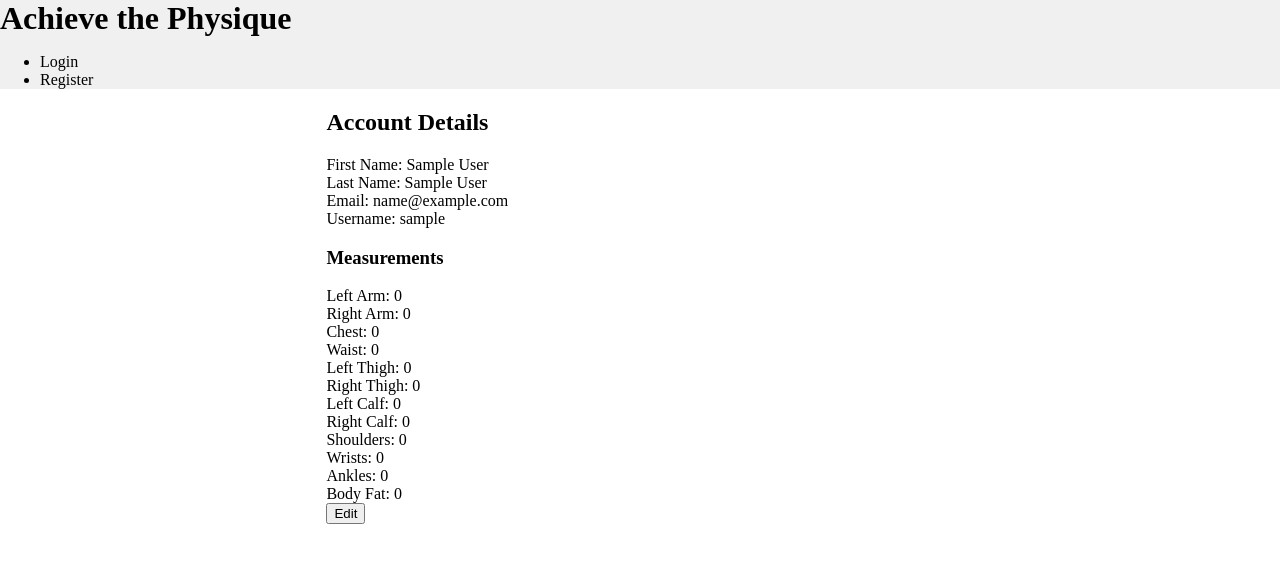
After one commit to jayant95/BodybuildingApp, a PHP site: page /profile.php in a window 1280 px wide. The commit adds this page. Shown: the top 563 px of the page. Run offline with PHP 8.4, Linux system fonts and the light colour scheme; the visitor is signed in with stand-in values (Sample User, id 1).

Commit message:
Add profile page for user
Displays the users information and measurements from the database.
User can click edit to allow them to change the information and save
it to the page. It does not insert into database yet.
Known bug: After saving new values, clicking edit again changes them
back to 0.

```diff
--- a/css/main.css
+++ b/css/main.css
@@ -40,3 +40,8 @@ a {
   padding: 1rem;
   margin: 1rem;
 }
+
+/* HOME.PHP */
+.profile-info-group p  {
+  display: inline;
+}
--- a/includes/helper_functions.php
+++ b/includes/helper_functions.php
@@ -110,4 +110,37 @@
     return $error;
   }
 
+  function getProfileInformation($username, $connection) {
+    $user_profile = [];
+
+    $stmt = $connection->prepare('SELECT * FROM members WHERE username = ? LIMIT 1');
+    $stmt->bind_param('s', $username);
+
+    $stmt->execute();
+
+    $result = $stmt->get_result();
+    while ($row = $result->fetch_assoc()) {
+      $user_profile['first-name'] = $row['firstName'];
+      $user_profile['last-name'] = $row['lastName'];
+      $user_profile['email'] = $row['email'];
+      $user_profile['username'] = $row['username'];
+      $user_profile['leftArm'] = $row['leftArm'];
+      $user_profile['rightArm'] = $row['rightArm'];
+      $user_profile['chest'] = $row['chest'];
+      $user_profile['waist'] = $row['waist'];
+      $user_profile['leftThigh'] = $row['leftThigh'];
+      $user_profile['rightThigh'] = $row['rightThigh'];
+      $user_profile['leftCalf'] = $row['leftCalf'];
+      $user_profile['rightCalf'] = $row['rightCalf'];
+      $user_profile['shoulders'] = $row['shoulders'];
+      $user_profile['wrists'] = $row['wrists'];
+      $user_profile['ankles'] = $row['ankles'];
+      $user_profile['bodyFat'] = $row['bodyFat'];
+    }
+
+    $stmt->close();
+
+    return $user_profile;
+  }
+
 ?>
--- /dev/null
+++ b/profile.php
@@ -0,0 +1,112 @@
+<?php
+  session_start();
+  require("includes/header.php");
+  require_once("includes/db_connection.php");
+  require_once("includes/helper_functions.php");
+
+  $user_profile = [];
+  $editActive = false;
+  if (!empty($_SESSION['username'])) {
+    $user_profile = getProfileInformation($_SESSION['username'], $connection);
+  } else {
+    header("Location: login.php");
+  }
+
+  if (isset($_POST['edit'])) {
+    $editActive = true;
+  }
+
+  if (isset($_POST['save'])) {
+    $user_profile['leftArm'] = !empty($_POST['leftArm']) ? $_POST['leftArm'] : "";
+    $user_profile['rightArm'] = !empty($_POST['rightArm']) ? $_POST['rightArm'] : "";
+    $user_profile['chest'] = !empty($_POST['chest']) ? $_POST['chest'] : "";
+    $user_profile['waist'] = !empty($_POST['waist']) ? $_POST['waist'] : "";
+    $user_profile['leftThigh'] = !empty($_POST['leftThigh']) ? $_POST['leftThigh'] : "";
+    $user_profile['rightThigh'] = !empty($_POST['rightThigh']) ? $_POST['rightThigh'] : "";
+    $user_profile['leftCalf'] = !empty($_POST['leftCalf']) ? $_POST['leftCalf'] : "";
+    $user_profile['rightCalf'] = !empty($_POST['rightCalf']) ? $_POST['rightCalf'] : "";
+    $user_profile['shoulders'] = !empty($_POST['shoulders']) ? $_POST['shoulders'] : "";
+    $user_profile['wrists'] = !empty($_POST['wrists']) ? $_POST['wrists'] : "";
+    $user_profile['ankles'] = !empty($_POST['ankles']) ? $_POST['ankles'] : "";
+    $user_profile['bodyFat'] = !empty($_POST['bodyFat']) ? $_POST['bodyFat'] : "";
+
+
+
+  }
+
+
+
+?>
+
+<div class="content-wrapper">
+  <h2>Account Details</h2>
+  <form action="<?php echo htmlspecialchars($_SERVER["PHP_SELF"]);?>" method="post">
+    <div class="profile-form">
+      <div class="profile-info-group">
+        <label>First Name:</label>
+        <p><?php echo $user_profile['first-name'] ?></p>
+      </div>
+      <div class="profile-info-group">
+        <label>Last Name:</label>
+        <p><?php echo $user_profile['last-name'] ?></p>
+      </div>
+      <div class="profile-info-group">
+        <label>Email:</label>
+        <p><?php echo $user_profile['email'] ?></p>
+      </div>
+      <div class="profile-info-group">
+        <label>Username:</label>
+        <p><?php echo $user_profile['username'] ?></p>
+      </div>
+      <h3>Measurements</h3>
+      <div class="profile-info-group">
+        <label>Left Arm:</label>
+        <?php echo $editActive ? "<input class='profile-input' type='number' name='leftArm' value=".$user_profile['leftArm']."" : "<p>".$user_profile['leftArm']."</p>"; ?>
+      </div>
+      <div class="profile-info-group">
+        <label>Right Arm:</label>
+        <?php echo $editActive ? "<input class='profile-input' type='number' name='rightArm' value=".$user_profile['rightArm']."" : "<p>".$user_profile['rightArm']."</p>"; ?>
+      </div>
+      <div class="profile-info-group">
+        <label>Chest:</label>
+        <?php echo $editActive ? "<input class='profile-input' type='text' name='chest' value=".$user_profile['chest']."" : "<p>".$user_profile['chest']."</p>"; ?>
+      <div class="profile-info-group">
+        <label>Waist:</label>
+        <?php echo $editActive ? "<input class='profile-input' type='text' name='waist' value=".$user_profile['waist']."" : "<p>".$user_profile['waist']."</p>"; ?>
+      </div>
+      <div class="profile-info-group">
+        <label>Left Thigh:</label>
+        <?php echo $editActive ? "<input class='profile-input' type='text' name='leftThigh' value=".$user_profile['leftThigh']."" : "<p>".$user_profile['leftThigh']."</p>"; ?>
+      </div>
+      <div class="profile-info-group">
+        <label>Right Thigh:</label>
+        <?php echo $editActive ? "<input class='profile-input' type='text' name='rightThigh' value=".$user_profile['rightThigh']."" : "<p>".$user_profile['rightThigh']."</p>"; ?>
+      </div>
+      <div class="profile-info-group">
+        <label>Left Calf:</label>
+        <?php echo $editActive ? "<input class='profile-input' type='text' name='leftCalf' value=".$user_profile['leftCalf']."" : "<p>".$user_profile['leftCalf']."</p>"; ?>
+      </div>
+      <div class="profile-info-group">
+        <label>Right Calf:</label>
+        <?php echo $editActive ? "<input class='profile-input' type='text' name='rightCalf' value=".$user_profile['rightCalf']."" : "<p>".$user_profile['rightCalf']."</p>"; ?>
+      </div>
+      <div class="profile-info-group">
+        <label>Shoulders:</label>
+        <?php echo $editActive ? "<input class='profile-input' type='text' name='shoulders' value=".$user_profile['shoulders']."" : "<p>".$user_profile['shoulders']."</p>"; ?>
+      </div>
+      <div class="profile-info-group">
+        <label>Wrists:</label>
+        <?php echo $editActive ? "<input class='profile-input' type='text' name='wrists' value=".$user_profile['wrists']."" : "<p>".$user_profile['wrists']."</p>"; ?>
+      </div>
+      <div class="profile-info-group">
+        <label>Ankles:</label>
+        <?php echo $editActive ? "<input class='profile-input' type='text' name='ankles' value=".$user_profile['ankles']."" : "<p>".$user_profile['ankles']."</p>"; ?>
+      </div>
+      <div class="profile-info-group">
+        <label>Body Fat:</label>
+        <?php echo $editActive ? "<input class='profile-input' type='text' name='bodyFat' value=".$user_profile['bodyFat']."" : "<p>".$user_profile['bodyFat']."</p>"; ?>
+      </div>
+      <?php echo $editActive ? "<input class='profile-button' type='submit' name='save' value='Save'/>" : "<input class='profile-button' type='submit' name='edit' value='Edit'/>" ;?>
+    </div>
+  </form>
+</div>
```
